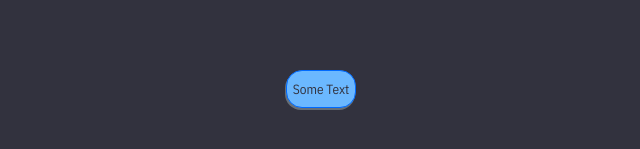
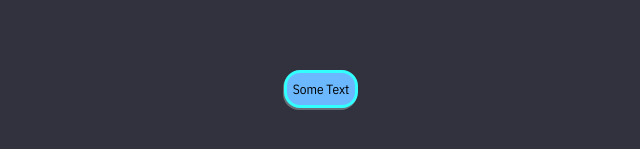
Before and after one commit to kwall925/ui-library, a plain HTML site: page button/index.html in a window 1280 px wide. Shown: the part 319-468 px from the top of the page, 319-959 px from the left. Drawn offline with nearby package versions, Linux system fonts and the light colour scheme.

Commit message:
changed button border and boldened text

```diff
--- a/button/styles.css
+++ b/button/styles.css
@@ -12,9 +12,11 @@ body {
 .main-btn {
   font-family: 'IBM Plex Sans Condensed', sans-serif;
   background-color: rgb(107, 184, 255);
-  border: 1px solid #006aff;
+  /*border: 1px solid #006aff;*/
+  border: 3px solid #33ffff;
   border-radius: 1rem;
-  color: #32323e;
+ /* color: #32323e;*/
+  color: black;
   /*
   color: rgb(225, 227, 230);
   */
```
